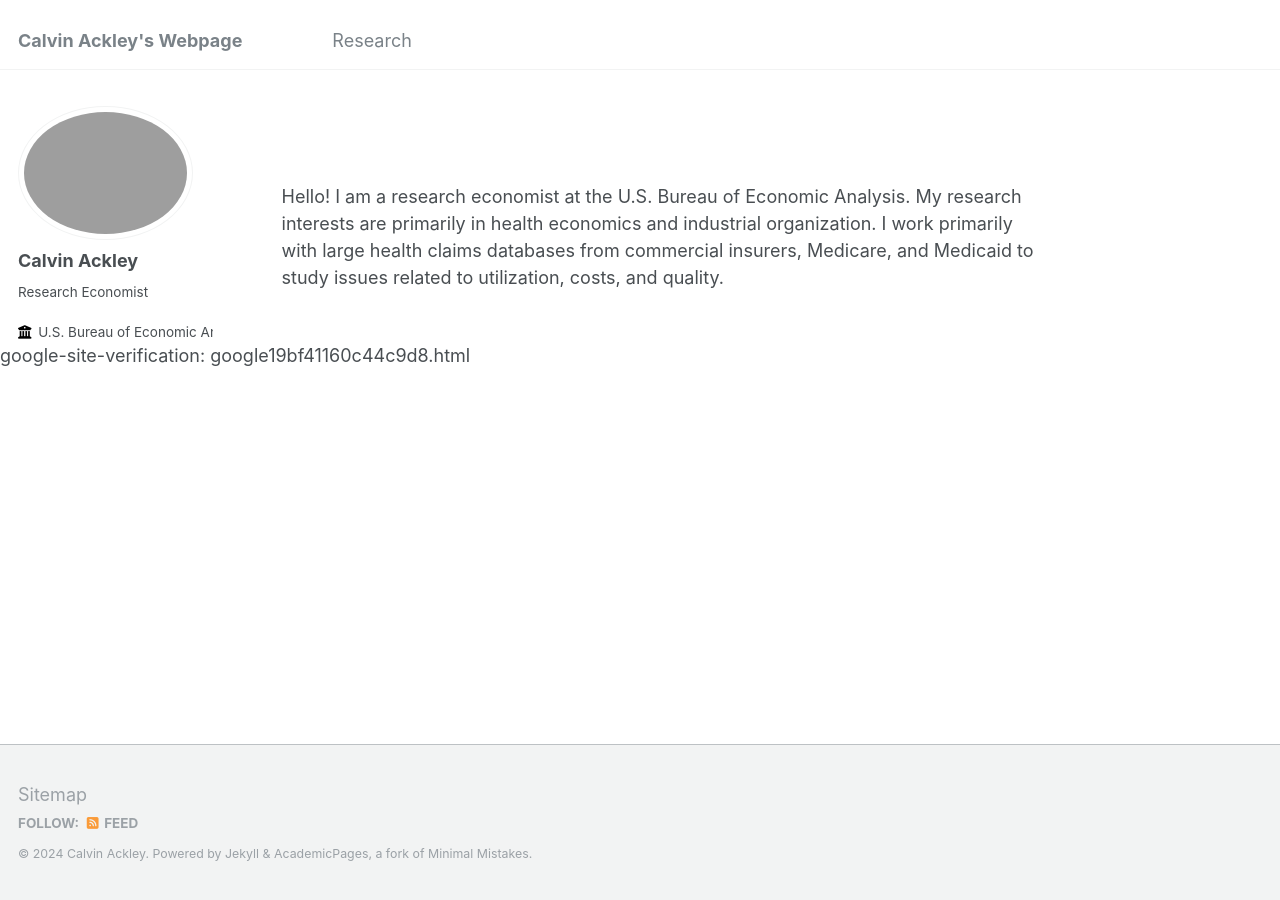
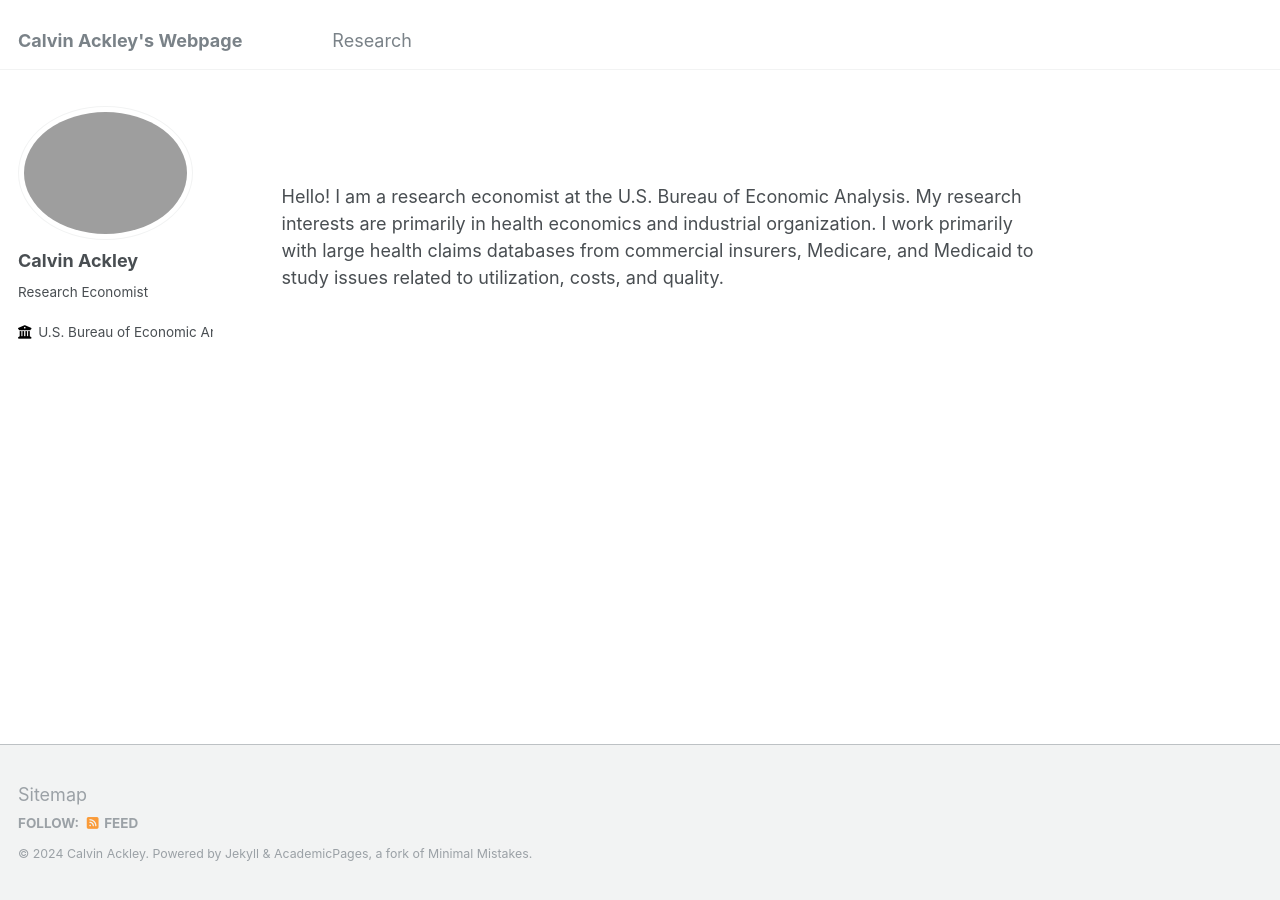
Before and after one commit to ackleycb/ackleycb.github.io, a Jekyll site: the page built from _pages/about.md, in a window 1280 px wide. Built offline with Jekyll 4.4.1, drawn with Linux system fonts in a browser that asks for light colours.

Commit message:
Update default.html

```diff
--- a/_layouts/default.html
+++ b/_layouts/default.html
@@ -26,7 +26,6 @@ layout: compress
     </div>
 
     {% include scripts.html %}
-      {% include google19bf41160c44c9d8.html %}
 
   </body>
 </html>
```
